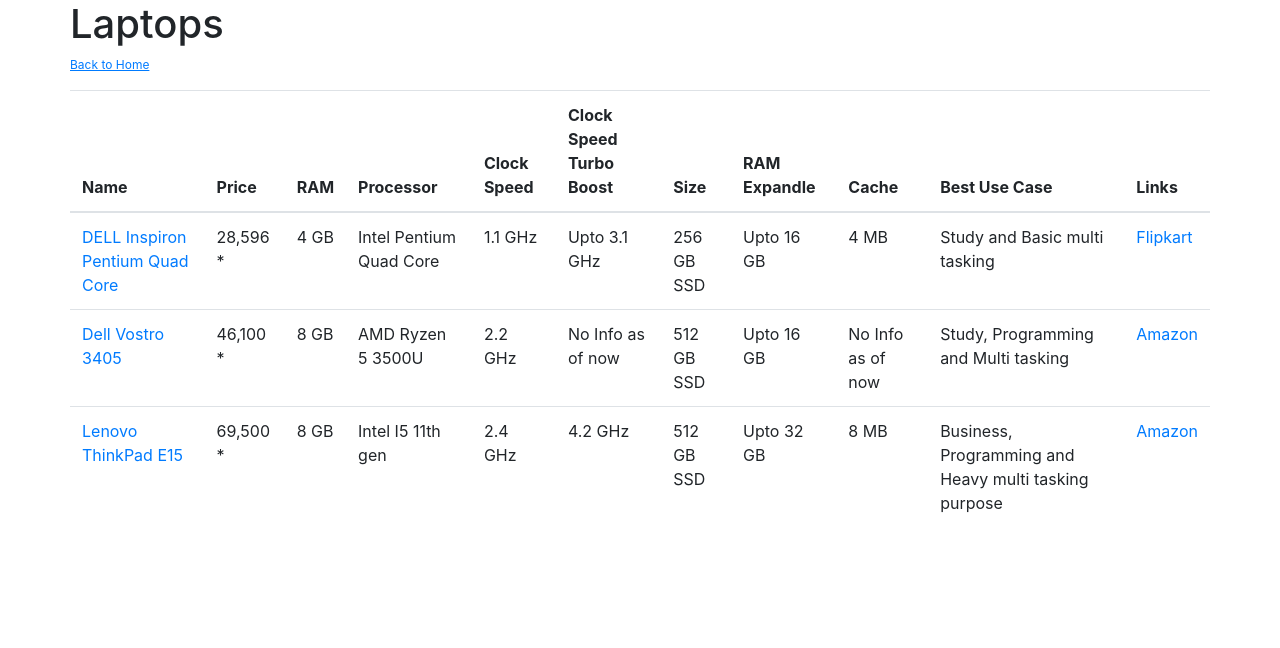
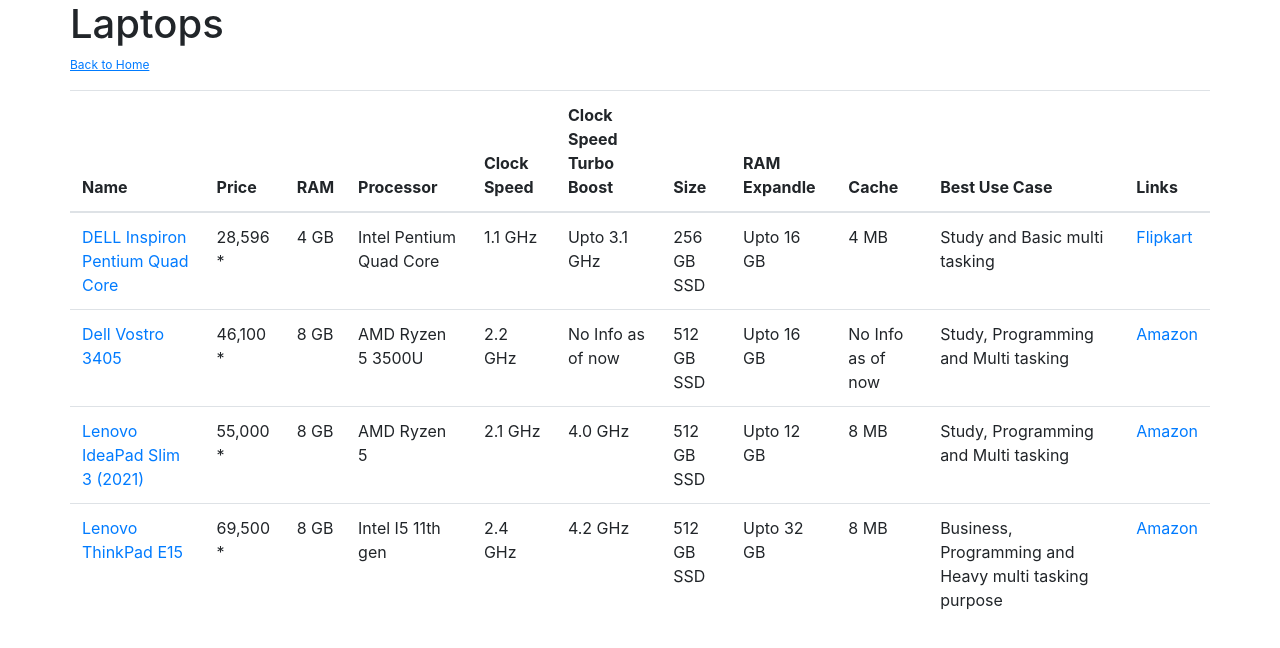
Before and after one commit to vibrant-dev/products101, a Nuxt app: page /laptops in a window 1280 px wide. Shown: the top 648 px of the page. Built offline with nearby package versions, Linux system fonts and the light colour scheme.

Commit message:
feat: added lenove ideapad slim3 as new suggestion

```diff
--- a/pages/laptops.vue
+++ b/pages/laptops.vue
@@ -105,6 +105,24 @@
           ],
         },
         {
+          title: "Lenovo IdeaPad Slim 3 (2021)",
+          price: "55,000 *",
+          ram: "8 GB",
+          processor: "AMD Ryzen 5",
+          clock_speed: "2.1 GHz",
+          clock_speed_turbo_boost: "4.0 GHz",
+          hard_disk_size: "512 GB SSD",
+          ram_expandable: "Upto 12 GB",
+          cache: "8 MB",
+          best_use_case: 'Study, Programming and Multi tasking',
+          links: [
+            {
+              name: "Amazon",
+              url: "https://amzn.to/2Zwi1i7",
+            },
+          ],
+        },
+        {
           title: "Lenovo ThinkPad E15",
           price: "69,500 *",
           ram: "8 GB",
```
